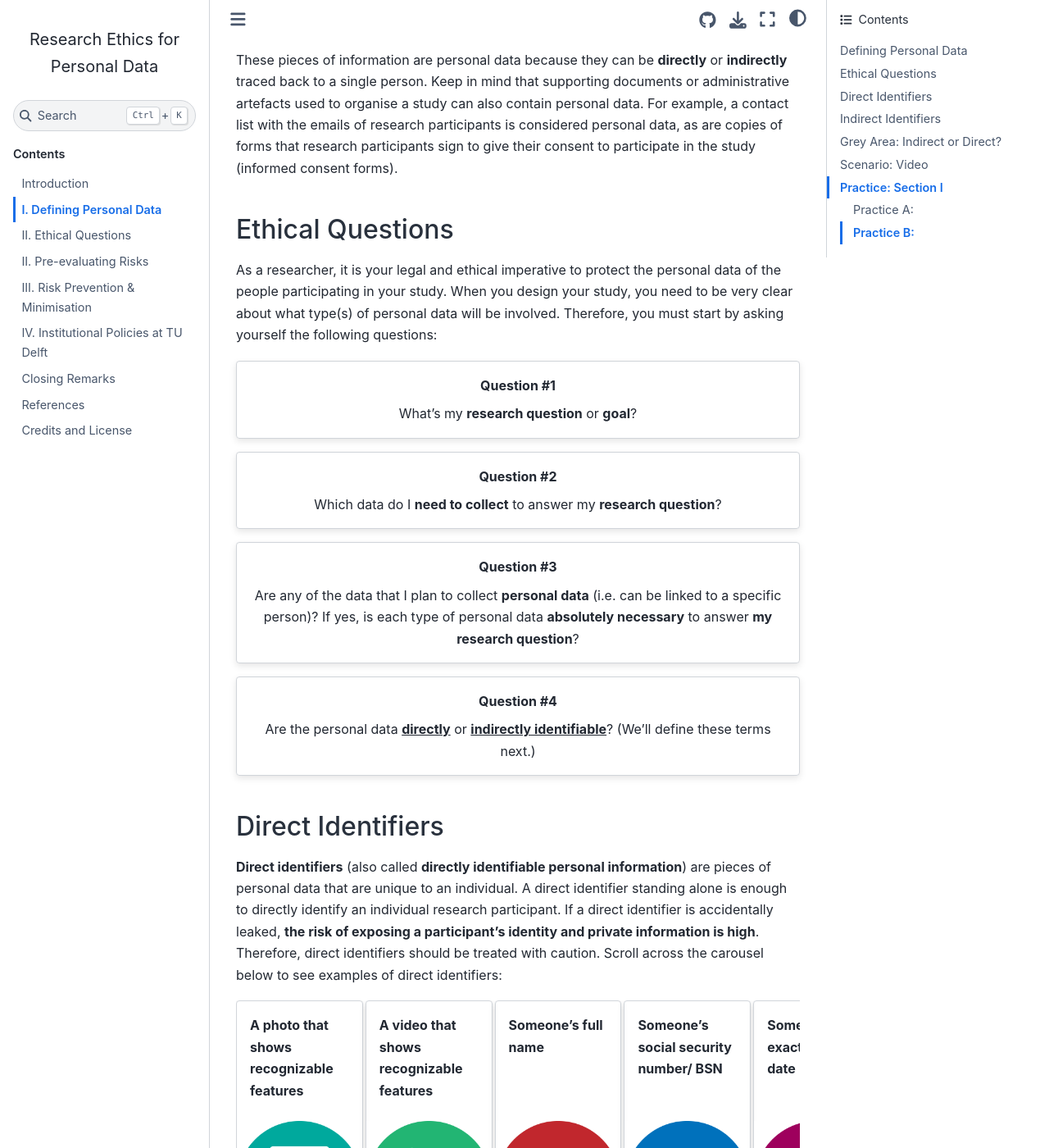
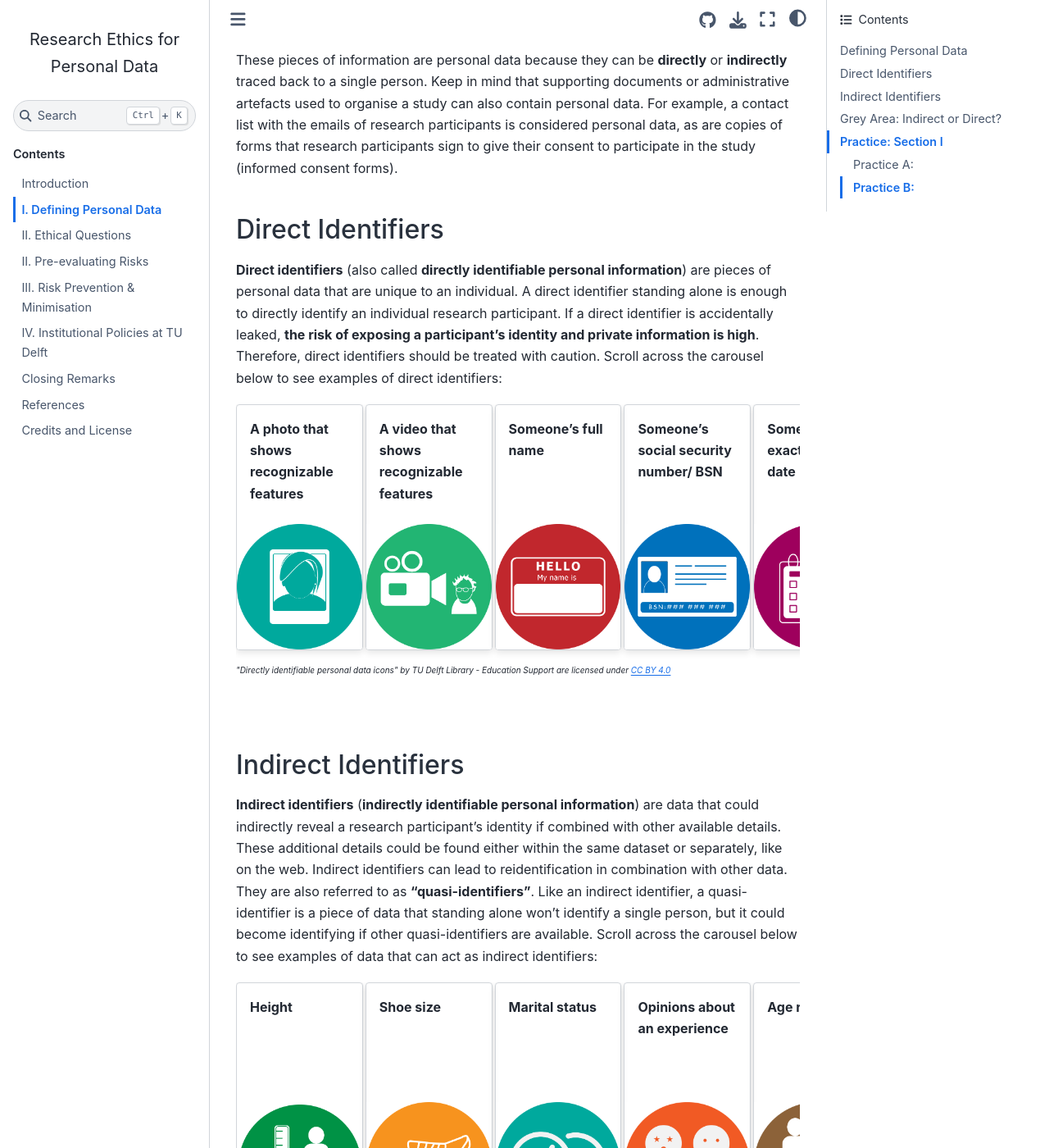
Before and after one commit to tu-delft-library/BSc_Research_Ethics_for_Personal_Data, a Jupyter Book: the page built from book/defining_personal_data.md, in a window 1280 px wide and 1400 px high, scrolled down 915 px. Shown: the whole window at 82% size. Built offline with Jupyter Book 1.0.4 settings and Sphinx 7.4.7 and the Sphinx Book theme 1.1.4, drawn with Linux system fonts in a browser that asks for light colours; comment, search, counter and statistics services are not loaded; some of the changed text lies outside the part shown.

Commit message:
took out ethical questions and video scenario and moved them into their own section

````diff
--- a/book/defining_personal_data.md
+++ b/book/defining_personal_data.md
@@ -36,32 +36,6 @@ Let's enhance our understanding through examples. Scroll across the carousel bel
 
 These pieces of information are personal data because they can be **directly** or **indirectly** traced back to a single person. Keep in mind that supporting documents or administrative artefacts used to organise a study can also contain personal data. For example, a contact list with the emails of research participants is considered personal data, as are copies of forms that research participants sign to give their consent to participate in the study (informed consent forms).
 <br>
-
-## Ethical Questions
-
-As a researcher, it is your legal and ethical imperative to protect the personal data of the people participating in your study. When you design your study, you need to be very clear about what type(s) of personal data will be involved. Therefore, you must start by asking yourself the following questions:
-<br>
-
-:::{card} Question #1
-:class-card: text-center
-What's my **research question** or **goal**?
-:::
-
-:::{card} Question #2
-:class-card: text-center
-Which data do I **need to collect** to answer my **research question**?
-:::
-
-:::{card} Question #3
-:class-card: text-center
-Are any of the data that I plan to collect **personal data** (i.e. can be linked to a specific person)? If yes, is each type of personal data **absolutely necessary** to answer **my research question**?
-:::
-
-:::{card} Question #4
-:class-card: text-center
-Are the personal data <u>**directly**</u> or <u>**indirectly identifiable**</u>?
-(We'll define these terms next.)
-:::
 
 ## Direct Identifiers
 **Direct identifiers** (also called **directly identifiable personal information**) are pieces of personal data that are unique to an individual. A direct identifier standing alone is enough to directly identify an individual research participant. If a direct identifier is accidentally leaked, **the risk of exposing a participant’s identity and private information is high**. Therefore, direct identifiers should be treated with caution. Scroll across the carousel below to see examples of direct identifiers:
@@ -143,53 +117,7 @@ General information about gender or height can act as indirectly identifiable pe
 :class: warning
 Whether the data is directly or indirectly identifiable personal information, you must implement measures to protect people's personal information: **all personal data must be processed and stored with care**.
 ```
-
-## Scenario: Video
-
-This video gives an example of a researcher who is delving into ethical questions as she plans and designs a study.
-
-:::{dropdown} This 2-part video is still in creation and will be embedded here! See the script for Part I:
-**Part I:**
-
-In this video, we will see a scenario of a researcher who will use ethical questions to guide the design of a study that involves personal data.
-
-This is Paula. She is designing a research project, and as an ethical researcher, she wants to prioritize the safety and privacy of her human research participants. Her goal is to conduct research ethically, or in a decent way, by protecting the privacy, safety, and wellbeing of her research participants.
-
-Therefore, starting in the planning phase of her study, Paula must ask herself a series of questions related to personal data.
-
-**What is the research question and/or goal?**
-
-Paula wants to know how well students in different academic programs can attend lectures based on the scheduled lecture time slots and locations. She plans to investigate whether there are barriers that hinder students from participating in this important aspect of learning during their academic experience. She wants to investigate if there are differences between academic programs, so she intends to collect opinions from students enrolled in four academic programs.
-
-**What data is necessary to answer the research question?**
-
-Paula will ask students to respond to a digital questionnaire. She determines that she will need to collect five data points to meet her research goals. Her digital questionnaire will ask students about:
-
-- Their academic programme
-
-- Their year of study
-
-- Their level of satisfaction with the accessibility of schedules (as measured on a five-point scale).
-
-- Whether they have requested schedule adjustments. If so, the reason for these schedule adjustments and whether their requests were fulfilled.
-
-- Any other existing barriers, in the student's opinion.
-
-Now that she's clear on what data is needed, Paula needs to ask herself several follow-up questions:
-
-**Will my project involve personal data? If yes, are the personal data absolutely necessary to answer my research question?**
-
-**Will I be collecting directly or indirectly identifiable personal information?**
-
-Indeed, Paula plans to collect personal data from her study participants. While she is mapping out her project, Paula also asks herself if she should also collect the names and student ID numbers of the students. But she determines that names and ID numbers are not essential to answer her research question or to organise her project. Paula decides that her questionnaire will not ask students about these personally identifiable details.
-
-Paula knows that the information about academic programme, year of study, and reasons for scheduling adjustments are personal data because these details can be traced back to individual respondents. Paula determines that these are examples of indirectly identifiable personal data: a student's academic program or year would not be enough to reidentify that student, but re-identification might be possible in combination with the reasons for scheduling changes.
-
-So before she starts collecting any data, Paula will need to carefully assess elements of potential risk in her project and identify ways to minimize or prevent them.
-
-This way she can prioritize the safety and privacy of her participants.
-:::
-
+<br>
 
 ## Practice: Section I
 
````
